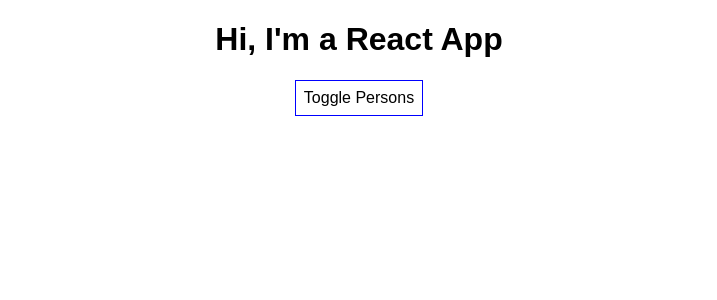
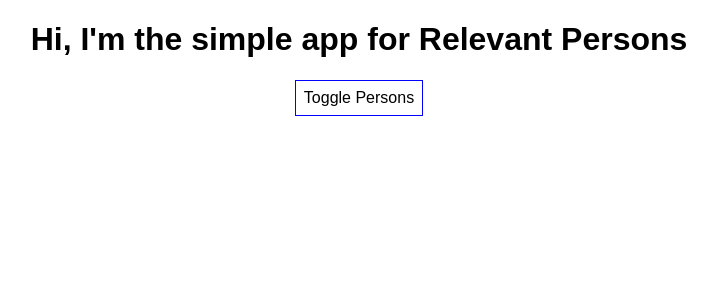
Before and after one commit to agdavid/react-complete-guide-course, a React (Create React App) app in the folder react-complete-guide/: page / in a window 1280 px wide. Shown: the top 300 px of the page, without its empty margins (281-998 px from the left). Built offline with nearby package versions, Linux system fonts and the light colour scheme.

Commit message:
access props in stateful component

```diff
--- a/react-complete-guide/src/components/Cockpit/Cockpit.js
+++ b/react-complete-guide/src/components/Cockpit/Cockpit.js
@@ -12,7 +12,7 @@
 
     return (
         <div>
-            <h1>Hi, I'm a React App</h1>
+            <h1>Hi, I'm the simple app for {props.appTitle}</h1>
             <button style={style}
             onClick={props.clicked}>Toggle Persons
             </button>
--- a/react-complete-guide/src/containers/App.js
+++ b/react-complete-guide/src/containers/App.js
@@ -73,6 +73,7 @@
     return (
       <div className="App">
         <Cockpit
+          appTitle={this.props.title}
           persons={this.state.persons}
           clicked={this.togglePersonsHandler}
         />
--- a/react-complete-guide/src/index.js
+++ b/react-complete-guide/src/index.js
@@ -4,5 +4,5 @@
 import App from './containers/App';
 import registerServiceWorker from './registerServiceWorker';
 
-ReactDOM.render(<App />, document.getElementById('root'));
+ReactDOM.render(<App title="Relevant Persons"/>, document.getElementById('root'));
 registerServiceWorker();
```
